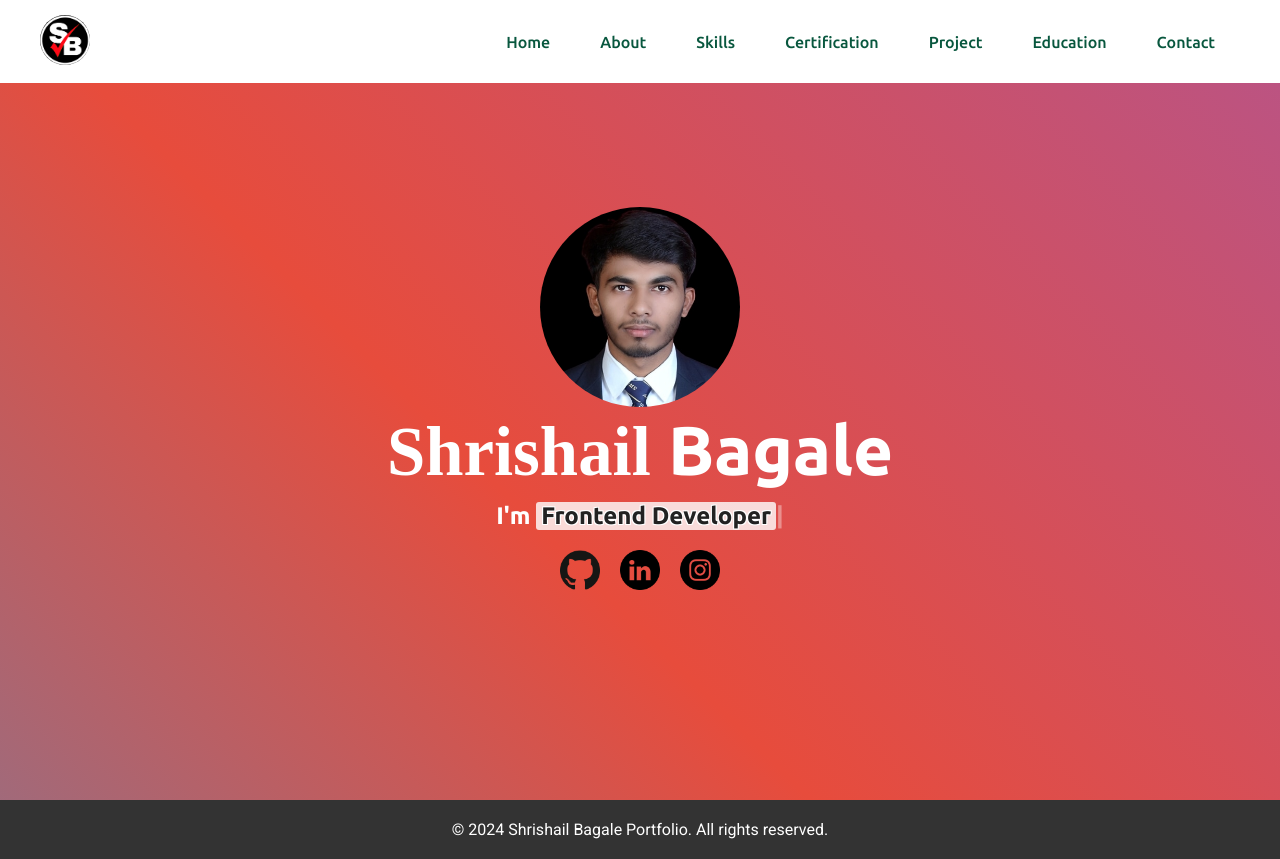
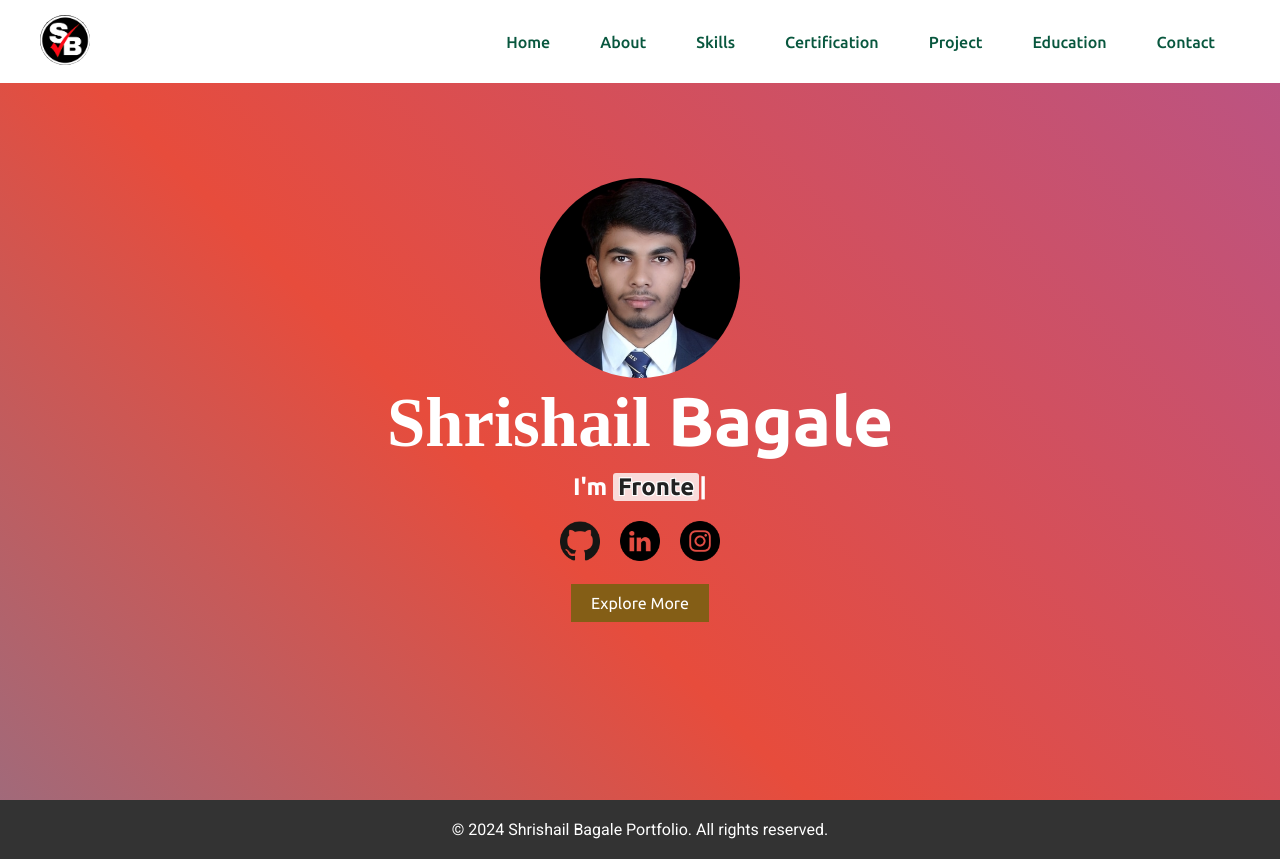
Before and after one commit to shrishailbagale/my-portfolio, a React (Create React App) app: page /hero in a window 1280 px wide. Built offline with nearby package versions, Linux system fonts and the light colour scheme; a web font is replaced by a local one.

Commit message:
Refactor Hero component and improve layout

```diff
--- a/src/components/Hero.js
+++ b/src/components/Hero.js
@@ -1,18 +1,13 @@
-// Hero.js
-import React from "react";
-import "./Hero.css"; // Import your styles
-import { useEffect } from "react";
+import React, { useEffect } from "react";
 import Typed from "typed.js";
-import profileImage from "../images/profile-image.jpg"; // Adjust the path to your image
+import "./Hero.css";
+import profileImage from "../images/profile-image.jpg";
 import icGithub from "../logos/github.png";
 import icLinkedin from "../logos/linkedin.png";
 import icInstagram from "../logos/instagram.png";
-import "./Navigation.js"; // Export your navigation
-
 
 const Hero = () => {
   useEffect(() => {
-    // Initialize Typed.js
     const options = {
       strings: [
         ".NET Developer",
@@ -21,14 +16,13 @@ const Hero = () => {
         "Backend Developer",
         "Android Developer",
       ],
-      typeSpeed: 50, // Adjust typing speed as needed
-      backSpeed: 30, // Adjust backspacing speed as needed
-      loop: true, // Set to false if you don't want the loop
+      typeSpeed: 60,
+      backSpeed: 40,
+      loop: true,
     };
 
     const typed = new Typed(".typing-text", options);
 
-    // Cleanup the Typed instance on component unmount
     return () => {
       typed.destroy();
     };
@@ -37,53 +31,29 @@ const Hero = () => {
   return (
     <section className="hero-container">
       <div className="hero-content">
-        <img
-          src={profileImage}
-          alt="Shrishail Bagale"
-          className="profile-image"
-        />
-        <h1 className="name animate__animated animate__bounce animate__delay-0s">
-          Shrishail <span>Bagale</span>
+        <div className="profile-img-wrapper">
+          <img src={profileImage} alt="Shrishail Bagale" className="profile-image" />
+        </div>
+        <h1 className="name">
+          Shrishail <span className="highlight">Bagale</span>
         </h1>
-        <h3>
+        <h3 className="sub-heading">
           I'm <span className="typing-text"></span>
         </h3>
 
-        {/* Add social media logos with links */}
-
         <div className="social-icons">
-          <a
-            className="github"
-            href="https://github.com/shrishailbagale"
-            target="_blank"
-            rel="noopener noreferrer"
-          >
+          <a href="https://github.com/shrishailbagale" target="_blank" rel="noopener noreferrer" className="icon-link github">
             <img src={icGithub} alt="GitHub" />
           </a>
-          {/* Add similar blocks for other social media logos */}
-          <a
-            className="linkedin"
-            href="https://linkedin.com/in/shrishailbagale"
-            target="_blank"
-            rel="noopener noreferrer"
-          >
+          <a href="https://linkedin.com/in/shrishailbagale" target="_blank" rel="noopener noreferrer" className="icon-link linkedin">
             <img src={icLinkedin} alt="LinkedIn" />
           </a>
-          <a
-            className="instagram"
-            href="https://instagram.com/shrishail_bagale"
-            target="_blank"
-            rel="noopener noreferrer"
-          >
+          <a href="https://instagram.com/shrishail_bagale" target="_blank" rel="noopener noreferrer" className="icon-link instagram">
             <img src={icInstagram} alt="Instagram" />
           </a>
-          {/* Add more social media icons as needed */}
         </div>
 
-        {/* Add a call-to-action button or link if desired */}
-        {/* <a href="#your-section-id" className="cta-button">
-          Explore More
-        </a> */}
+        <a href="#about" className="cta-button">Explore More</a>
       </div>
     </section>
   );
```
